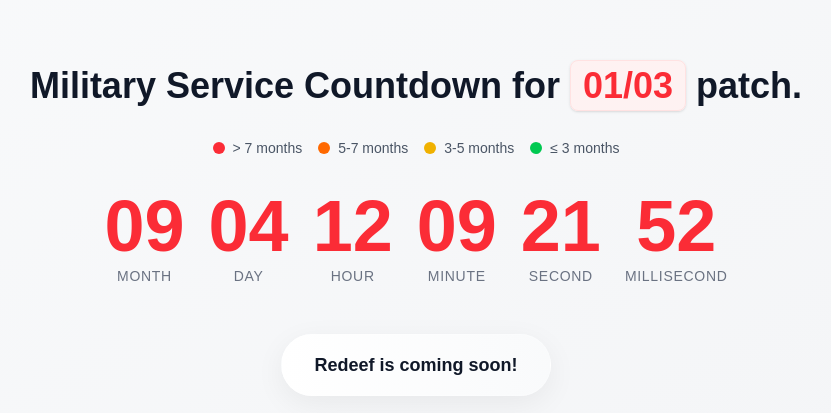
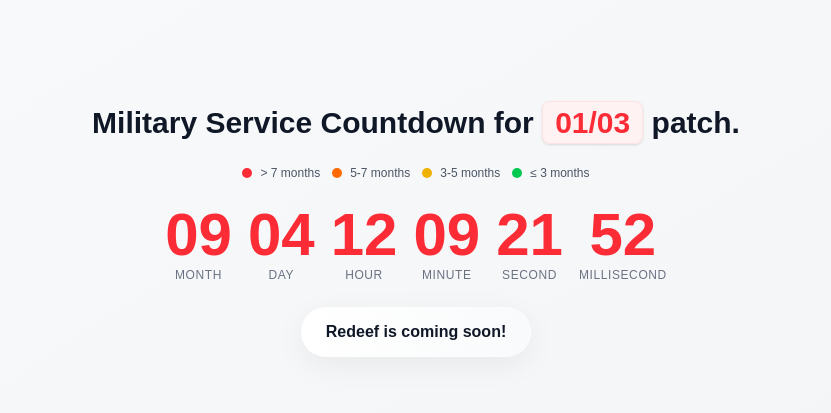
Before and after one commit to saifmohamedsv/millitary-service-countdown, a Next.js app: page / in a window 1280 px wide. Shown: the part 169-582 px from the top of the page, without its empty margins (224-1055 px from the left). Built offline with nearby package versions, Linux system fonts and the light colour scheme.

Commit message:
fix: optimize layout for 100vh height and prevent scrolling

```diff
--- a/app/page.tsx
+++ b/app/page.tsx
@@ -8,39 +8,45 @@ export default function Home() {
   })
 
   return (
-    <div className="min-h-screen bg-gradient-to-br from-gray-50 to-gray-100 flex flex-col items-center justify-center p-4 sm:p-6 md:p-8">
-      <div className="text-center space-y-8 sm:space-y-12 max-w-screen md:max-w-4xl w-full px-4">
-        <h1 className="text-2xl sm:text-3xl md:text-4xl font-bold text-gray-900 mb-4 sm:mb-8">
+    <div className="h-screen bg-gradient-to-br from-gray-50 to-gray-100 flex flex-col items-center justify-center p-4 sm:p-6 md:p-8 overflow-hidden">
+      <div className="text-center space-y-4 sm:space-y-6 max-w-screen md:max-w-4xl w-full px-4">
+        <h1 className="text-xl sm:text-2xl md:text-3xl font-bold text-gray-900">
           Military Service Countdown for{' '}
           <span className="text-red-500 bg-red-50 px-3 py-1 rounded-lg border border-red-100 shadow-sm">
             01/03
           </span>{' '}
           patch.
         </h1>
-        <div className="flex flex-wrap items-center justify-center gap-3 sm:gap-4 mb-6 sm:mb-8 px-2">
+        <div className="flex flex-wrap items-center justify-center gap-2 sm:gap-3 px-2">
           <div className="flex items-center space-x-2">
-            <div className="w-2.5 h-2.5 sm:w-3 sm:h-3 rounded-full bg-red-500"></div>
-            <span className="text-xs sm:text-sm text-gray-600">
+            <div className="w-2 h-2 sm:w-2.5 sm:h-2.5 rounded-full bg-red-500"></div>
+            <span className="text-[10px] sm:text-xs text-gray-600">
               {'>'} 7 months
             </span>
           </div>
           <div className="flex items-center space-x-2">
-            <div className="w-2.5 h-2.5 sm:w-3 sm:h-3 rounded-full bg-orange-500"></div>
-            <span className="text-xs sm:text-sm text-gray-600">5-7 months</span>
+            <div className="w-2 h-2 sm:w-2.5 sm:h-2.5 rounded-full bg-orange-500"></div>
+            <span className="text-[10px] sm:text-xs text-gray-600">
+              5-7 months
+            </span>
           </div>
           <div className="flex items-center space-x-2">
-            <div className="w-2.5 h-2.5 sm:w-3 sm:h-3 rounded-full bg-yellow-500"></div>
-            <span className="text-xs sm:text-sm text-gray-600">3-5 months</span>
+            <div className="w-2 h-2 sm:w-2.5 sm:h-2.5 rounded-full bg-yellow-500"></div>
+            <span className="text-[10px] sm:text-xs text-gray-600">
+              3-5 months
+            </span>
           </div>
           <div className="flex items-center space-x-2">
-            <div className="w-2.5 h-2.5 sm:w-3 sm:h-3 rounded-full bg-green-500"></div>
-            <span className="text-xs sm:text-sm text-gray-600">≤ 3 months</span>
+            <div className="w-2 h-2 sm:w-2.5 sm:h-2.5 rounded-full bg-green-500"></div>
+            <span className="text-[10px] sm:text-xs text-gray-600">
+              ≤ 3 months
+            </span>
           </div>
         </div>
 
         {timeLeft && (
-          <div className="flex flex-col items-center space-y-4">
-            <div className="flex flex-wrap items-center justify-center gap-2 sm:gap-4 md:gap-6">
+          <div className="flex flex-col items-center space-y-2">
+            <div className="flex flex-wrap items-center justify-center gap-1 sm:gap-2 md:gap-4">
               {timeLeft.split(':').map((unit, index) => {
                 const totalMonths = parseInt(timeLeft.split(':')[0])
                 let colorClass = ''
@@ -58,11 +64,11 @@ export default function Home() {
                 return (
                   <div key={index} className="flex flex-col items-center">
                     <span
-                      className={`text-2xl sm:text-4xl md:text-5xl lg:text-7xl font-bold ${colorClass}`}
+                      className={`text-xl sm:text-3xl md:text-4xl lg:text-6xl font-bold ${colorClass}`}
                     >
                       {unit}
                     </span>
-                    <span className="text-[10px] sm:text-xs md:text-sm text-gray-500 uppercase tracking-wider mt-1">
+                    <span className="text-[8px] sm:text-[10px] md:text-xs text-gray-500 uppercase tracking-wider mt-0.5">
                       {
                         [
                           'Month',
@@ -82,16 +88,16 @@ export default function Home() {
         )}
 
         {redeefMessage && (
-          <div className="inline-block px-4 sm:px-6 md:px-8 py-2 sm:py-3 md:py-4 bg-gradient-to-r from-white to-gray-50 rounded-full shadow-[0_8px_30px_rgb(0,0,0,0.06)] border border-white/20 backdrop-blur-sm">
-            <p className="text-sm sm:text-lg text-gray-900 font-semibold">
+          <div className="inline-block px-3 sm:px-4 md:px-6 py-1.5 sm:py-2 md:py-3 bg-gradient-to-r from-white to-gray-50 rounded-full shadow-[0_8px_30px_rgb(0,0,0,0.06)] border border-white/20 backdrop-blur-sm">
+            <p className="text-xs sm:text-sm md:text-base text-gray-900 font-semibold">
               {redeefMessage}
             </p>
           </div>
         )}
 
         {(!redeefMessage || !timeLeft) && (
-          <div className="inline-block px-4 sm:px-6 md:px-8 py-2 sm:py-3 md:py-4 bg-gradient-to-r from-white to-gray-50 rounded-full shadow-[0_8px_30px_rgb(0,0,0,0.06)] border border-white/20 backdrop-blur-sm">
-            <p className="text-sm sm:text-lg text-gray-900 font-semibold">
+          <div className="inline-block px-3 sm:px-4 md:px-6 py-1.5 sm:py-2 md:py-3 bg-gradient-to-r from-white to-gray-50 rounded-full shadow-[0_8px_30px_rgb(0,0,0,0.06)] border border-white/20 backdrop-blur-sm">
+            <p className="text-xs sm:text-sm md:text-base text-gray-900 font-semibold">
               Loading...
             </p>
           </div>
```
